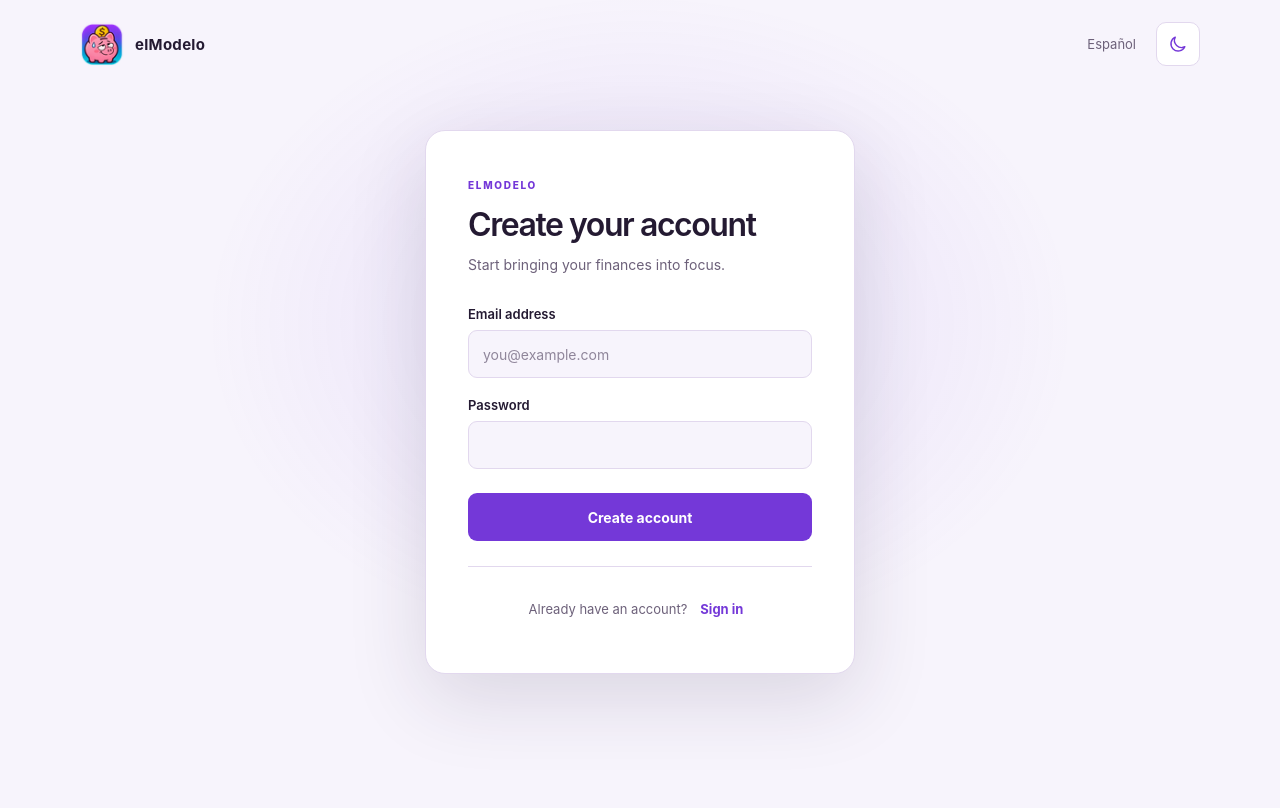
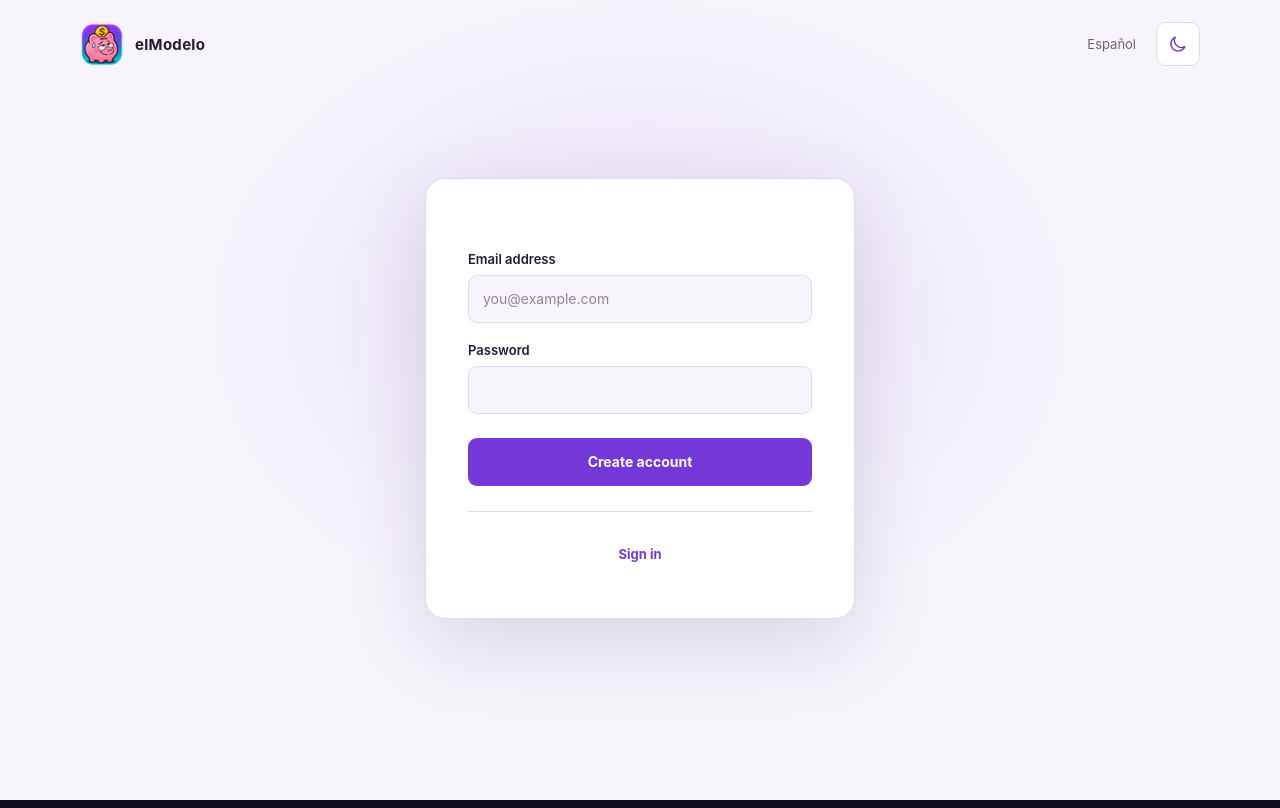
Before and after one commit to elmodelo/elmodelo.github.io, a React (Vite) app: page / in a window 1280 px wide. Both pictures are taken after a click on the button "Register new user". Built offline with nearby package versions, Linux system fonts and the light colour scheme; no server answers.

Commit message:
Removed strings that suggest what elModelo is in public-facing UI.

```diff
--- a/src/components/RegistrationForm.tsx
+++ b/src/components/RegistrationForm.tsx
@@ -41,9 +41,6 @@ export default function RegistrationForm({ messages, onSignIn }: RegistrationFor
   return (
     <section className="auth-card" aria-labelledby="registration-title">
       <div className="auth-card-heading">
-        <span className="eyebrow">ELMODELO</span>
-        <h1 id="registration-title">{messages.registrationTitle}</h1>
-        <p>{messages.registrationDescription}</p>
       </div>
 
       <form className="auth-form" onSubmit={handleRegister}>
@@ -88,7 +85,6 @@ export default function RegistrationForm({ messages, onSignIn }: RegistrationFor
       </form>
 
       <div className="auth-card-footer">
-        <span>{messages.signInPrompt}</span>
         <button className="text-button" type="button" onClick={onSignIn}>
           {messages.signInLink}
         </button>
--- a/src/components/SignIn.tsx
+++ b/src/components/SignIn.tsx
@@ -70,7 +70,6 @@ export default function SignIn({ messages, onRegister }: SignInProps) {
       </form>
 
       <div className="auth-card-footer">
-        <span>{messages.registerPrompt}</span>
         <button className="text-button" type="button" onClick={onRegister}>
           {messages.registerLink}
         </button>
--- a/src/locales/en.ts
+++ b/src/locales/en.ts
@@ -21,17 +21,13 @@ const en: LocaleMessages = {
   signInButton: 'Sign in',
   signingIn: 'Signing in…',
   signInError: 'We could not sign you in with those details. Please check them and try again.',
-  registerPrompt: 'New to elModelo?',
   registerLink: 'Register new user',
-  registrationTitle: 'Create your account',
-  registrationDescription: 'Start bringing your finances into focus.',
   registerButton: 'Create account',
   registering: 'Creating account…',
   registrationSuccess: 'Welcome to elModelo! Your account has been created.',
   registrationConfirmation: 'Registration successful! Check your inbox to confirm your email.',
   registrationError: 'We could not create your account. Please check your details and try again.',
   unexpectedError: 'A connection error occurred. Please try again.',
-  signInPrompt: 'Already have an account?',
   signInLink: 'Sign in',
 };
 
--- a/src/locales/es.ts
+++ b/src/locales/es.ts
@@ -21,17 +21,13 @@ const es: LocaleMessages = {
   signInButton: 'Iniciar sesión',
   signingIn: 'Iniciando sesión…',
   signInError: 'No pudimos iniciar sesión con esos datos. Revísalos e inténtalo de nuevo.',
-  registerPrompt: '¿Eres nuevo en elModelo?',
   registerLink: 'Registrar nuevo usuario',
-  registrationTitle: 'Crea tu cuenta',
-  registrationDescription: 'Empieza a tener una visión clara de tus finanzas.',
   registerButton: 'Crear cuenta',
   registering: 'Creando cuenta…',
   registrationSuccess: '¡Te damos la bienvenida a elModelo! Tu cuenta ha sido creada.',
   registrationConfirmation: '¡Registro exitoso! Revisa tu correo para confirmar tu dirección.',
   registrationError: 'No pudimos crear tu cuenta. Revisa tus datos e inténtalo de nuevo.',
   unexpectedError: 'Se produjo un error de conexión. Inténtalo de nuevo.',
-  signInPrompt: '¿Ya tienes una cuenta?',
   signInLink: 'Iniciar sesión',
 };
 
```
